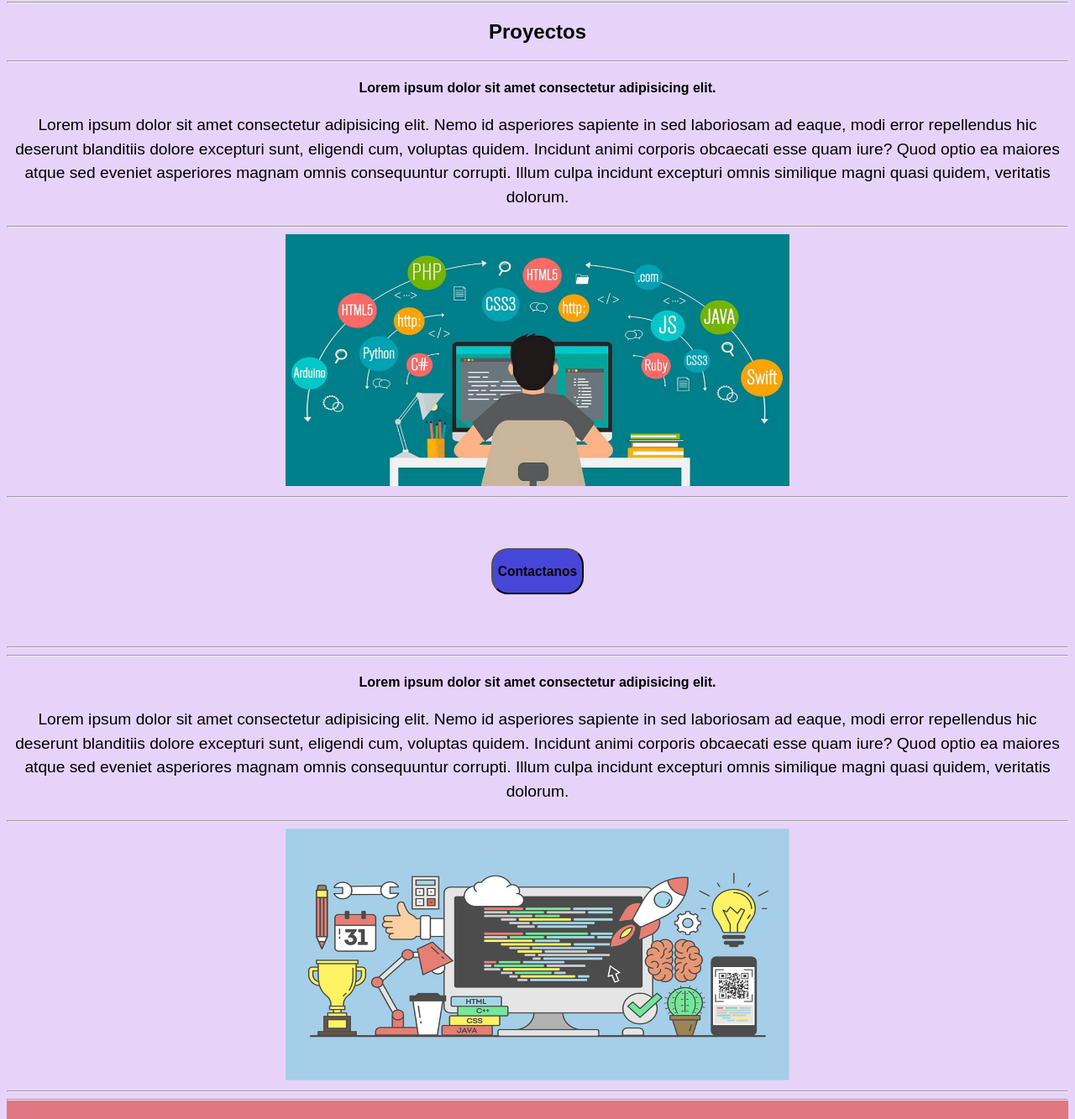
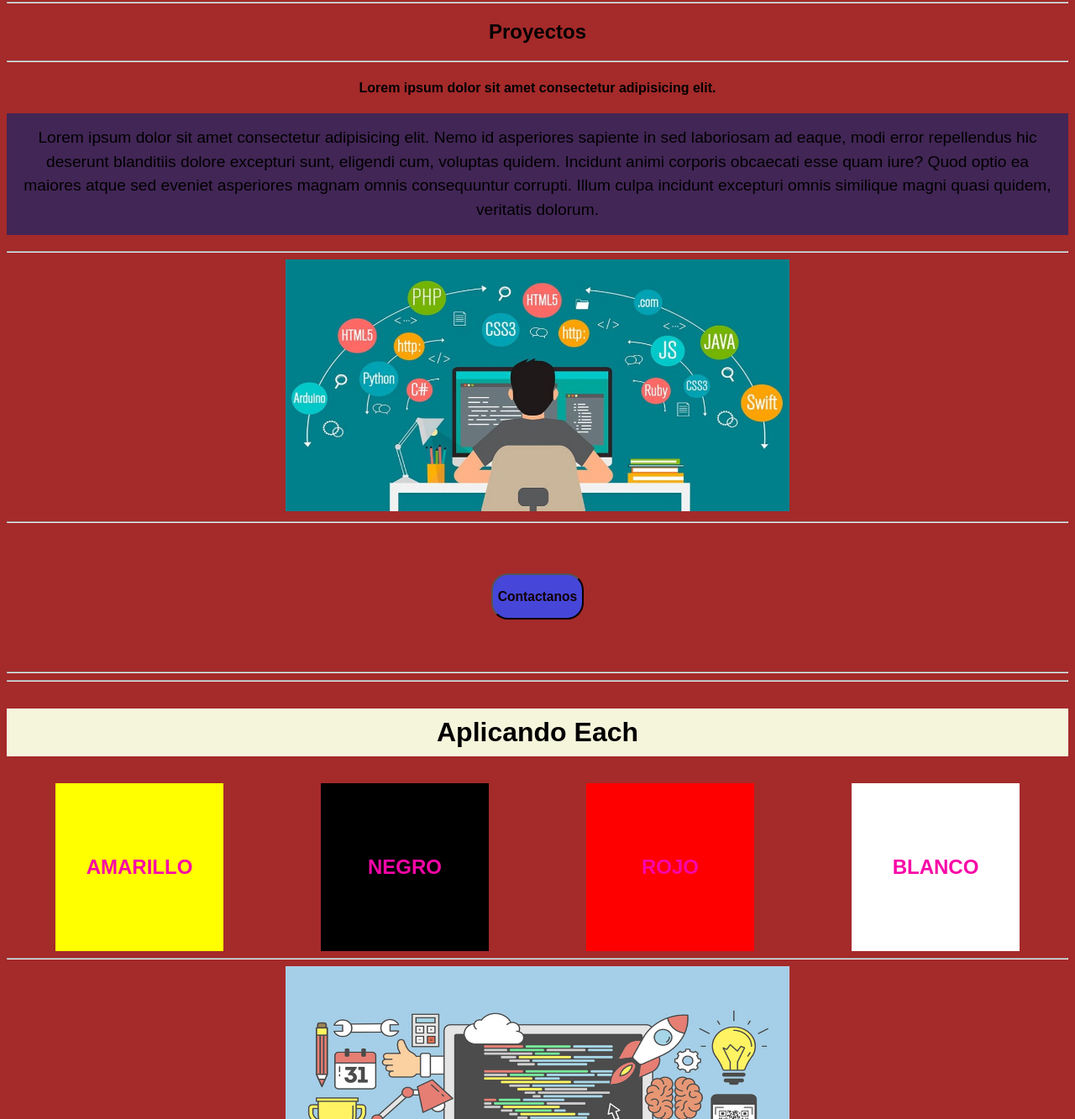
Before and after one commit to DanielsGonzalez/ProyectoFinal, a website: page index.html in a window 1280 px wide. Shown: the part 299-1632 px from the top of the page at 84% size. Drawn offline with Linux system fonts and the light colour scheme.

Commit message:
Aplicando SASS II

```diff
--- a/index.html
+++ b/index.html
@@ -7,6 +7,7 @@
     <title>Pagina Principal</title>
     <link rel="stylesheet" href="./css/style.css">
     <title>scss</title>
+    <link rel="stylesheet" href="./scss/style.css">
 </head>
 <body>
         <!-- headernav -->
@@ -27,10 +28,10 @@
         <!-- section -->
         <section class="section1">
                 <hr>
-                <h2>Proyectos</h2>
+                <h2 class="h2D">Proyectos</h2>
                 <hr>
                 <h4>Lorem ipsum dolor sit amet consectetur adipisicing elit.</h4>
-                <p>Lorem ipsum dolor sit amet consectetur adipisicing elit. Nemo id asperiores sapiente in sed laboriosam ad eaque, modi error repellendus hic deserunt blanditiis dolore excepturi sunt, eligendi cum, voluptas quidem.
+                <p class="textoD">Lorem ipsum dolor sit amet consectetur adipisicing elit. Nemo id asperiores sapiente in sed laboriosam ad eaque, modi error repellendus hic deserunt blanditiis dolore excepturi sunt, eligendi cum, voluptas quidem.
                 Incidunt animi corporis obcaecati esse quam iure? Quod optio ea maiores atque sed eveniet asperiores magnam omnis consequuntur corrupti. Illum culpa incidunt excepturi omnis similique magni quasi quidem, veritatis dolorum.</p>
                 <hr>
                 <div class="img">
@@ -47,9 +48,15 @@
         </section>
         <section class="section2">
                 <hr>
-                <h4>Lorem ipsum dolor sit amet consectetur adipisicing elit.</h4>
-                <p class="textoD">Lorem ipsum dolor sit amet consectetur adipisicing elit. Nemo id asperiores sapiente in sed laboriosam ad eaque, modi error repellendus hic deserunt blanditiis dolore excepturi sunt, eligendi cum, voluptas quidem.
-                Incidunt animi corporis obcaecati esse quam iure? Quod optio ea maiores atque sed eveniet asperiores magnam omnis consequuntur corrupti. Illum culpa incidunt excepturi omnis similique magni quasi quidem, veritatis dolorum.</p>
+                <h3>Aplicando Each</h3>
+                <!-- <p class="textoDD">Lorem ipsum dolor sit amet consectetur adipisicing elit. Nemo id asperiores sapiente in sed laboriosam ad eaque, modi error repellendus hic deserunt blanditiis dolore excepturi sunt, eligendi cum, voluptas quidem.
+                Incidunt animi corporis obcaecati esse quam iure? Quod optio ea maiores atque sed eveniet asperiores magnam omnis consequuntur corrupti. Illum culpa incidunt excepturi omnis similique magni quasi quidem, veritatis dolorum.</p>             -->
+            <div class="direction">
+                <div class="caja yellow direction"><h1>AMARILLO</h1></div>
+            <div class="caja black direction"><h1>NEGRO</h1></div>
+            <div class="caja red direction"><h1>ROJO</h1></div>
+            <div class="caja white direction"><h1>BLANCO</h1></div>
+            </div>
                 <hr>
                 <div class="img">
                     <img class="img" width="600px" height="300px" src="./img/programacion-web-barcelona.jpg" alt="">
--- a/scss/_header.scss
+++ b/scss/_header.scss
@@ -1,3 +1,6 @@
+$blue: #5a5a9cd3;
+$grey: #635454;
+
 header{
     background-color: rgba(151, 58, 238, 0.836);
     .nav{
@@ -21,7 +24,7 @@ header{
             padding: 10px;
             display: flex;
             justify-content: center;
-            background-color: rgba(202, 40, 94, 0.623);
+            background-color: #ca285e9f;
         }
         .boton{
             display: flex;
@@ -29,14 +32,14 @@ header{
             margin: 20px;
             padding: 10px;
             &:hover{
-                background-color: rgb(48, 48, 221);
+                background-color: #4a4ac7;
                 border-radius: 15%;
             }
             a{
                 text-decoration: none;
                 color: rgb(245, 233, 233);
                 &:hover{
-                    color: rgb(14, 212, 219);
+                    color: hsl(76, 48%, 49%);
                     font-weight: bold;
                 }
             }
--- a/scss/_main.scss
+++ b/scss/_main.scss
@@ -1,3 +1,4 @@
+$medida:200px;
 .section1{
 
     h2{
@@ -8,11 +9,13 @@
         text-align: center;
         font-family: Arial, Helvetica,sans-serif;
        }
-    p{
+    .textoD{
         text-align: center;
         font-family: Arial, Helvetica, sans-serif;
         font-size: 1.2rem;
         line-height: 1.5;
+        background-color: #252564c4;
+        padding: 15px;
     }
     .img{
         text-align: center;
@@ -44,16 +47,40 @@
      font-family: Arial, Helvetica,sans-serif;
      text-align: center;
     }
-    h4{
+    h3{
         text-align: center;
         font-family: Arial, Helvetica,sans-serif;
+        font-size: 2rem;
+        background-color: beige;
+        padding: 10px;
        }
-    p{
+    .direction{
+        display: flex;
+        justify-content: space-around;
         text-align: center;
-        font-family: Arial, Helvetica, sans-serif;
-        font-size: 1.2rem;
-        line-height: 1.5;
+        color: #f806a7;
+        h1{
+            display: flex;
+            align-items: center;
+        }
     }
+@each $color in yellow, black, red, white {
+    .#{$color}{
+        background-color: $color;
+    }
+    .caja{
+        height: $medida;
+        width: $medida;
+    }
+}
+    // .textoDD{
+    //     text-align: center;
+    //     font-family: Arial, Helvetica, sans-serif;
+    //     font-size: 1.2rem;
+    //     line-height: 1.5;
+    //     background-color: #252564c4;
+    //     padding: 15px;
+    // }
     .img{
         text-align: center;
     }
--- a/scss/style.scss
+++ b/scss/style.scss
@@ -2,7 +2,17 @@
 @import "main";
 @import "form";
 @import "footer";
-
+$letracolor:verano;
 body{
     background-color: #d7b5f796;
+    @if($letracolor == invierno){
+        background-color: #1942cae3;
+    }
+    @else if($letracolor == verano){
+        background-color: brown;
+    }
+    @else{
+        background-color:blueviolet ;
+    }
+    font-family: Arial, Helvetica, sans-serif;
 }
```
Also changed, not shown: pages/formulario.html (+2 -0 lines), scss/style.css, 1 other file.
